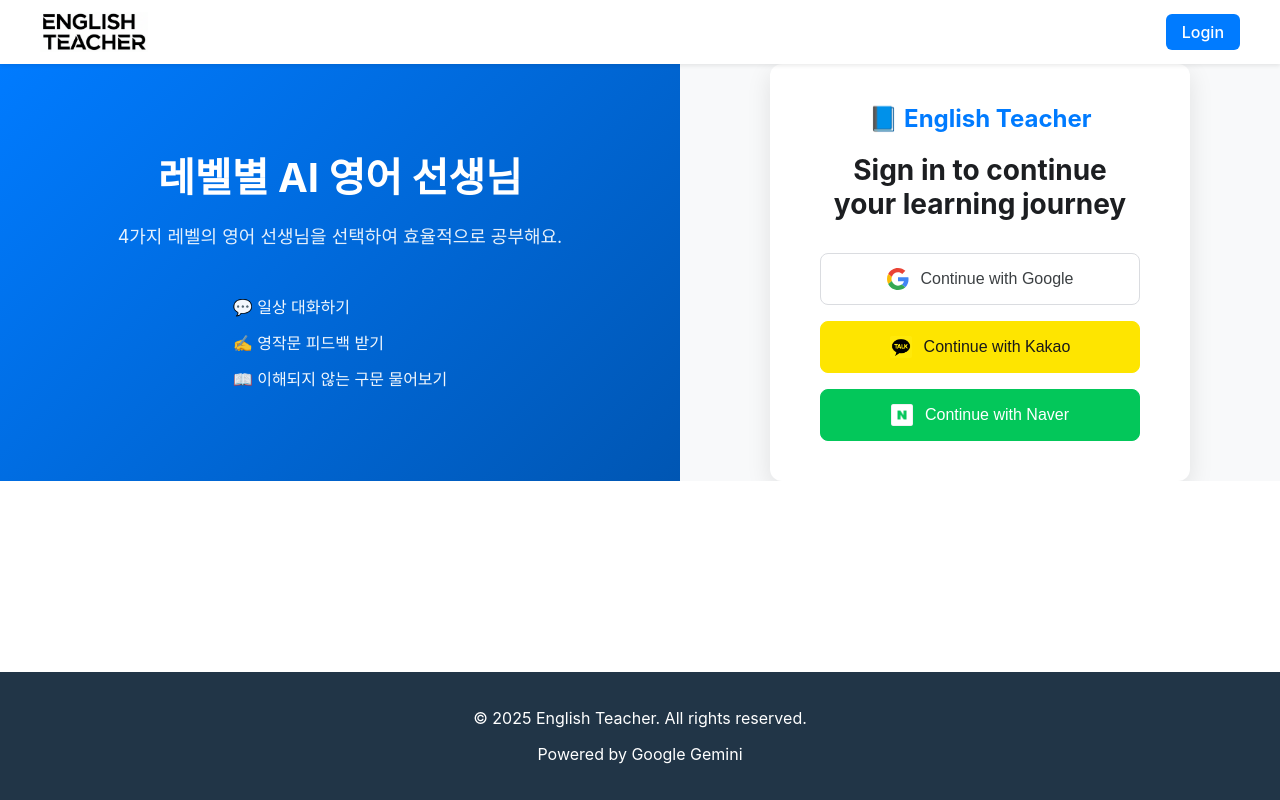
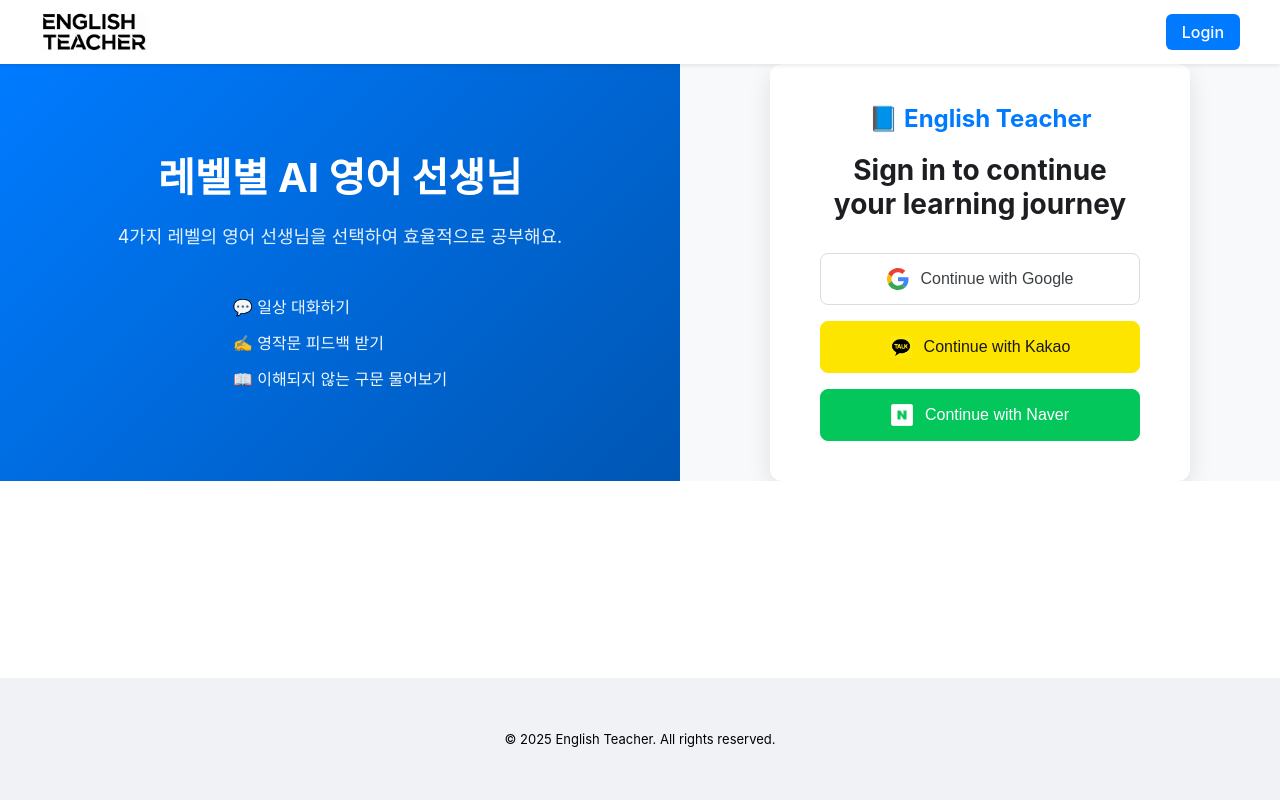
Before and after one commit to devbattery/english-teacher-fe, a React (Vite) app: page /login in a window 1280 px wide. Built offline with nearby package versions, Linux system fonts and the light colour scheme; no server answers; a web font is replaced by a local one.

Commit message:
Feat: footer 크기 변경

```diff
--- a/src/components/Footer.css
+++ b/src/components/Footer.css
@@ -1,12 +1,13 @@
 /* src/components/Footer.css */
 
 .footer {
-  background-color: #213547;
-  color: white;
-  padding: 20px 0;
+  background-color: #f0f2f5;
+  color: black;
+  padding: 40px 0;
   margin-top: 20px;
   text-align: center;
   width: 100%;
+  font-size: 13px;
 }
 
 .footer-content {
--- a/src/components/Footer.jsx
+++ b/src/components/Footer.jsx
@@ -7,7 +7,6 @@
     <footer className="footer">
       <div className="footer-content">
         <p>© 2025 English Teacher. All rights reserved.</p>
-        <p>Powered by Google Gemini</p>
       </div>
     </footer>
   );
```
